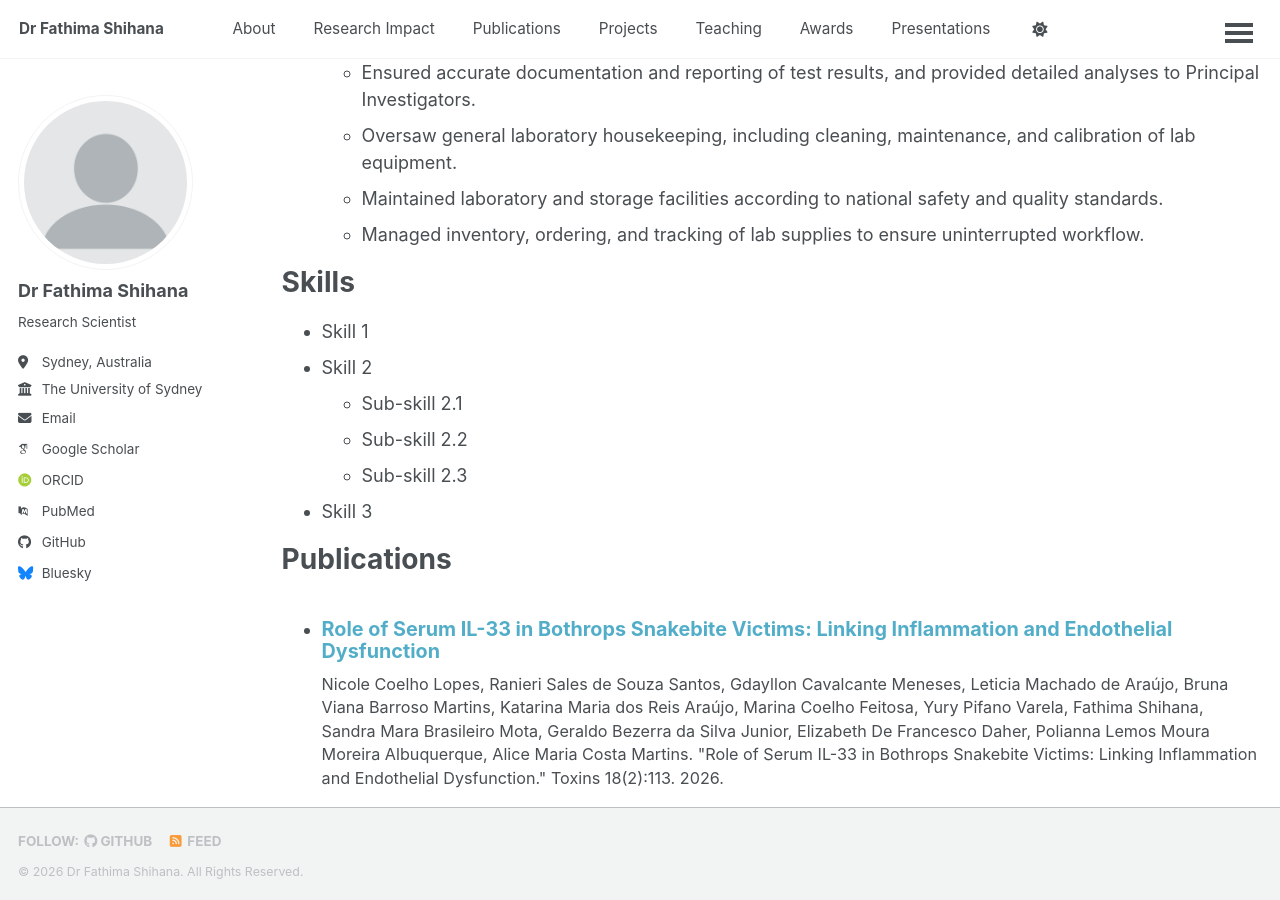
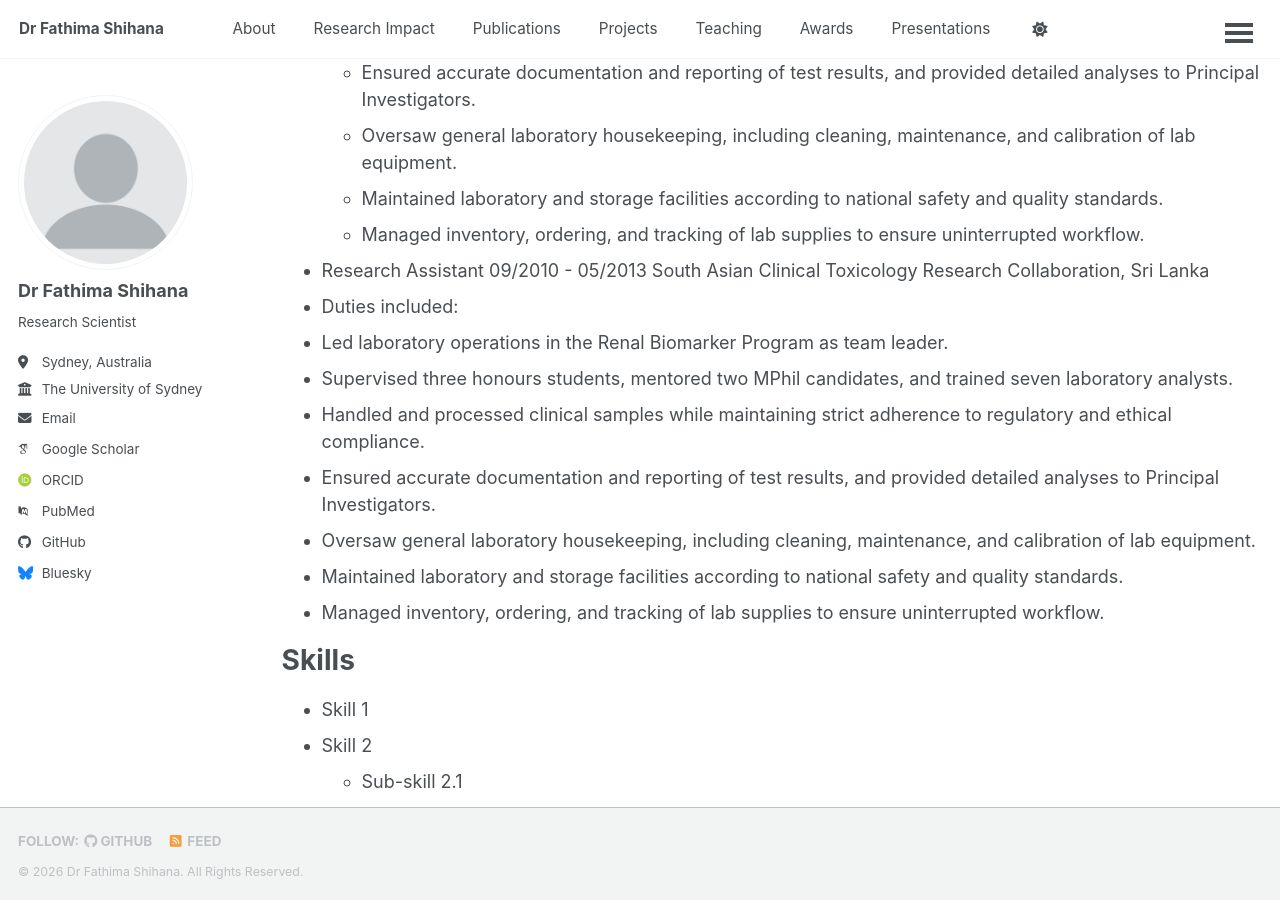
Before and after one commit to fathimashihana/fathimashihana.github.io, a Jekyll site: the page built from _pages/cv.md, in a window 1280 px wide and 900 px high, scrolled down 1222 px. Built offline with Jekyll 4.4.1, drawn with Linux system fonts in a browser that asks for light colours; some web fonts are replaced; a script bundle is joined from its source files by our own code; library files that are not in the unit come from our copies.

Commit message:
Update cv.md

```diff
--- a/_pages/cv.md
+++ b/_pages/cv.md
@@ -40,6 +40,16 @@ Work experience
   * Maintained laboratory and storage facilities according to national safety and quality standards.
   * Managed inventory, ordering, and tracking of lab supplies to ensure uninterrupted workflow.
 
+ * Research Assistant 09/2010 - 05/2013 South Asian Clinical Toxicology Research Collaboration, Sri Lanka
+  * Duties included:
+  * Led laboratory operations in the Renal Biomarker Program as team leader.
+  * Supervised three honours students, mentored two MPhil candidates, and trained seven laboratory analysts.
+  * Handled and processed clinical samples while maintaining strict adherence to regulatory and ethical compliance.
+  * Ensured accurate documentation and reporting of test results, and provided detailed analyses to Principal Investigators.
+  * Oversaw general laboratory housekeeping, including cleaning, maintenance, and calibration of lab equipment.
+  * Maintained laboratory and storage facilities according to national safety and quality standards.
+  * Managed inventory, ordering, and tracking of lab supplies to ensure uninterrupted workflow.
+
 Skills
 ======
 * Skill 1
```
